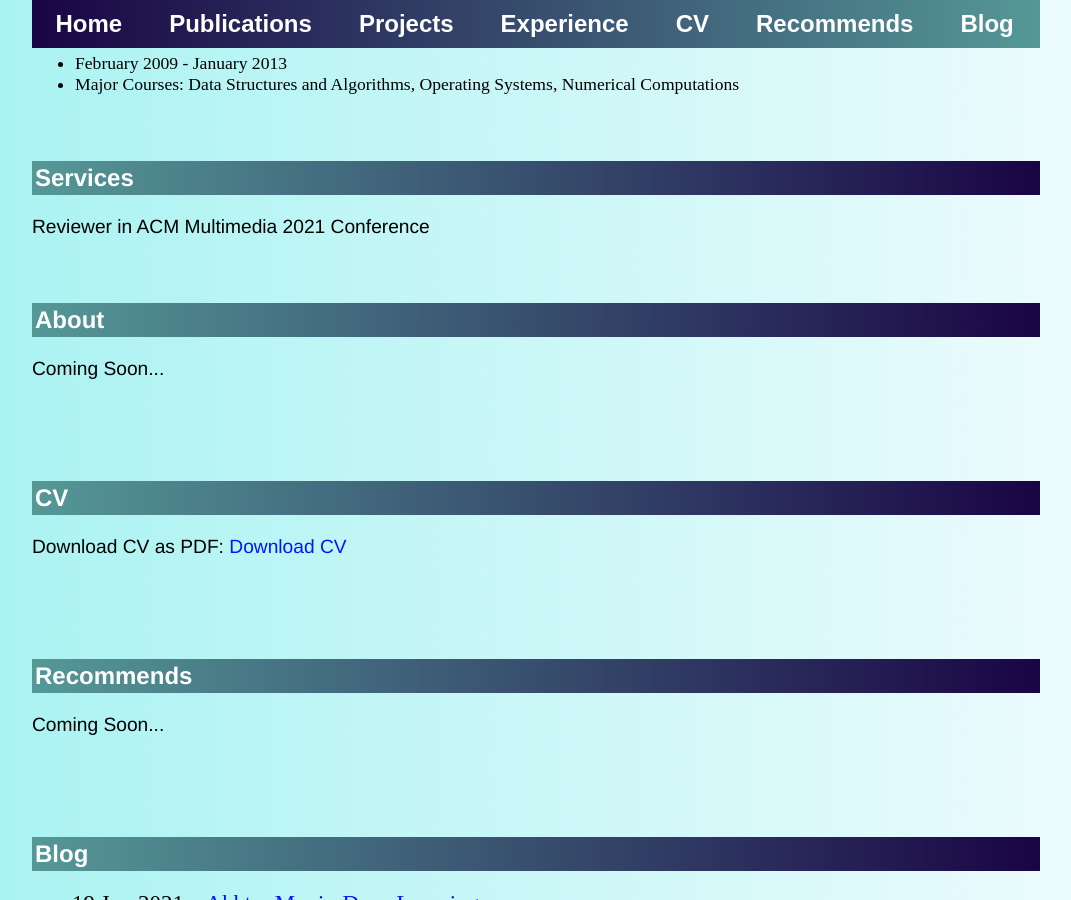
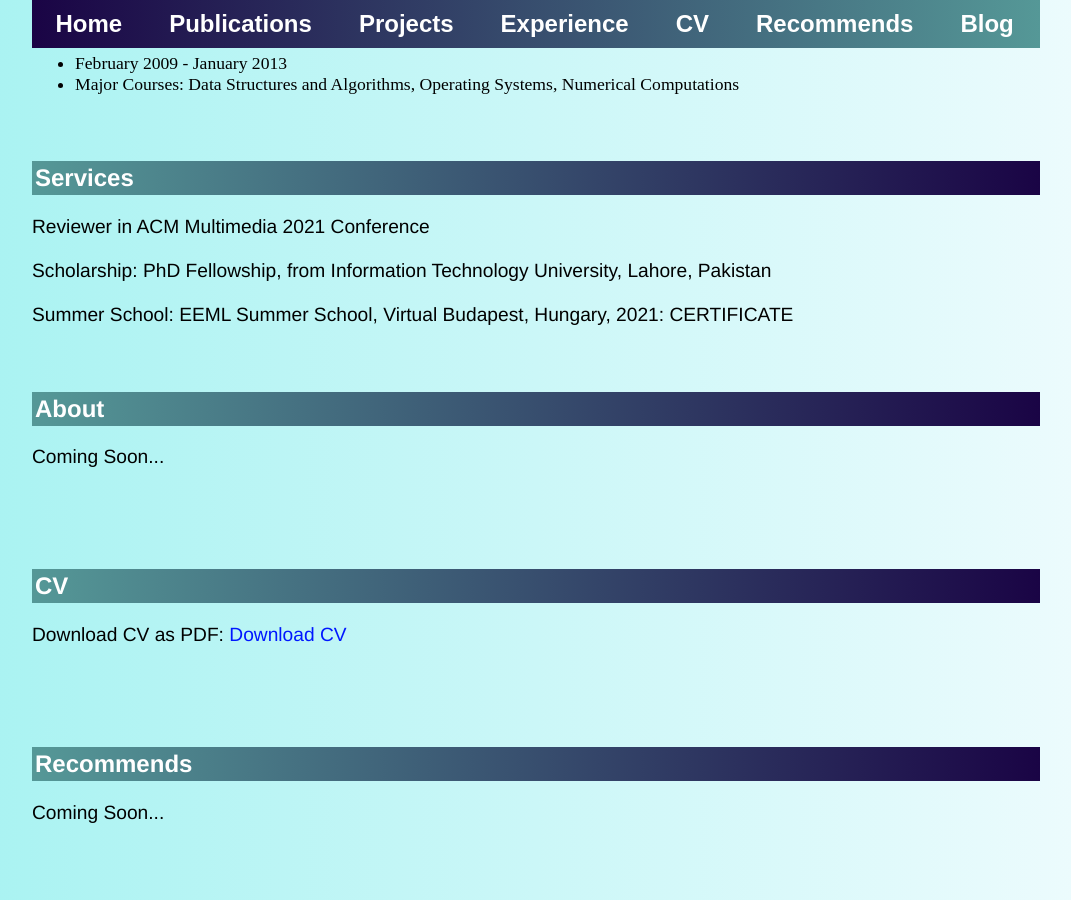
Before and after one commit to akhtarvision/akhtarvision.github.io, a Jekyll site: the page built from index.html, in a window 1280 px wide and 900 px high, scrolled down 2725 px. Shown: the whole window, without its empty margins (104-1175 px from the left). Built offline with Jekyll 4.4.1, drawn with Linux system fonts in a browser that asks for light colours.

Commit message:
Update index.html

```diff
--- a/index.html
+++ b/index.html
@@ -248,6 +248,8 @@ Bachelor of Science (BS) in Computer Engineering <br>
 <!-- paper entry-->
 
 <p> Reviewer in ACM Multimedia 2021 Conference</p>
+<p> Scholarship: PhD Fellowship, from Information Technology University, Lahore, Pakistan</p>
+<p> Summer School: EEML Summer School, Virtual Budapest, Hungary, 2021: CERTIFICATE</p>
 
 
 	</table>
```
